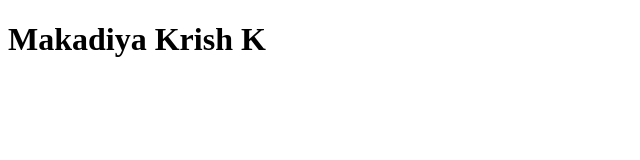
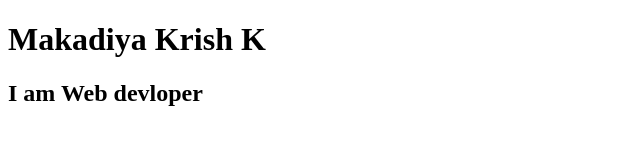
Before and after one commit to krishm04/My-New-Portfolio, a plain HTML site: page Portfolio.html in a window 1280 px wide. Shown: the whole page, without its empty margins (0-640 px from the left). Drawn offline with Linux system fonts and the light colour scheme.

Commit message:
add new file and change in htmls file

```diff
--- a/index.html
+++ b/Portfolio.html
@@ -7,5 +7,6 @@
 </head>
 <body>
     <h1>Makadiya Krish K</h1>
+    <h2>I am Web devloper </h2>
 </body>
 </html>
```
Also changed, not shown: portfoli.css (added).
